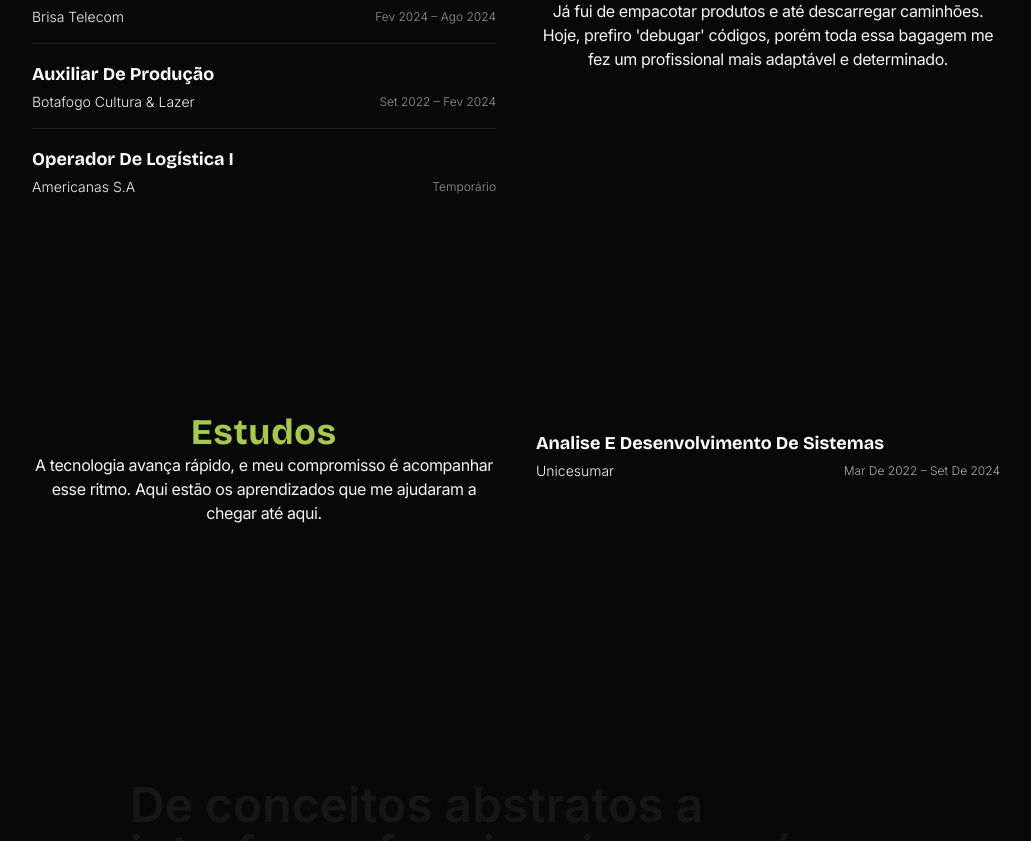
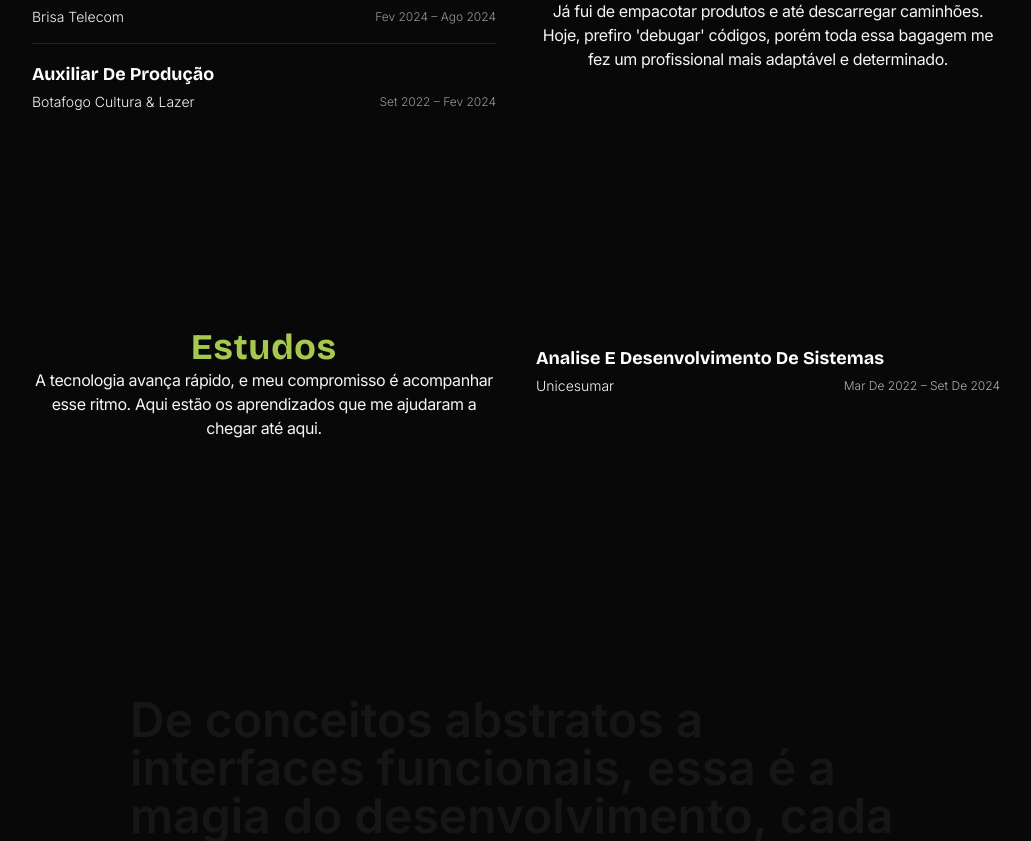
Before and after one commit to paulopbi/portfolio, a Next.js app: page / in a window 1280 px wide. Shown: the part 2247-3088 px from the top of the page, without its empty margins (124-1155 px from the left). Built offline with nearby package versions, Linux system fonts and the light colour scheme.

Commit message:
chore: remove the temporary job

```diff
--- a/src/constants/experienceConstants.ts
+++ b/src/constants/experienceConstants.ts
@@ -13,11 +13,4 @@ export const experienceSectionData = [
       "A empresa é especializada na fabricação de produtos de lazer, como cadeiras de praia, carrinhos de mão e guarda sol entre outros, eu atuava operando as máquinas que produziam esses produtos.",
     year: "Set 2022 – Fev 2024",
   },
-  {
-    title: "Operador de Logística I",
-    subtitle: "Americanas S.A",
-    description:
-      "Trabalhei no setor de picking/separação, utilizavamos o sistema WMS (Warehouse Management System), que é um software que ajuda a gerir e controlar as operações de armazéns e centros de distribuição, permitindo separar corretamente os produtos, enviar a consolidação e depois enviar ao usuário final.",
-    year: "Temporário",
-  },
 ]
```
